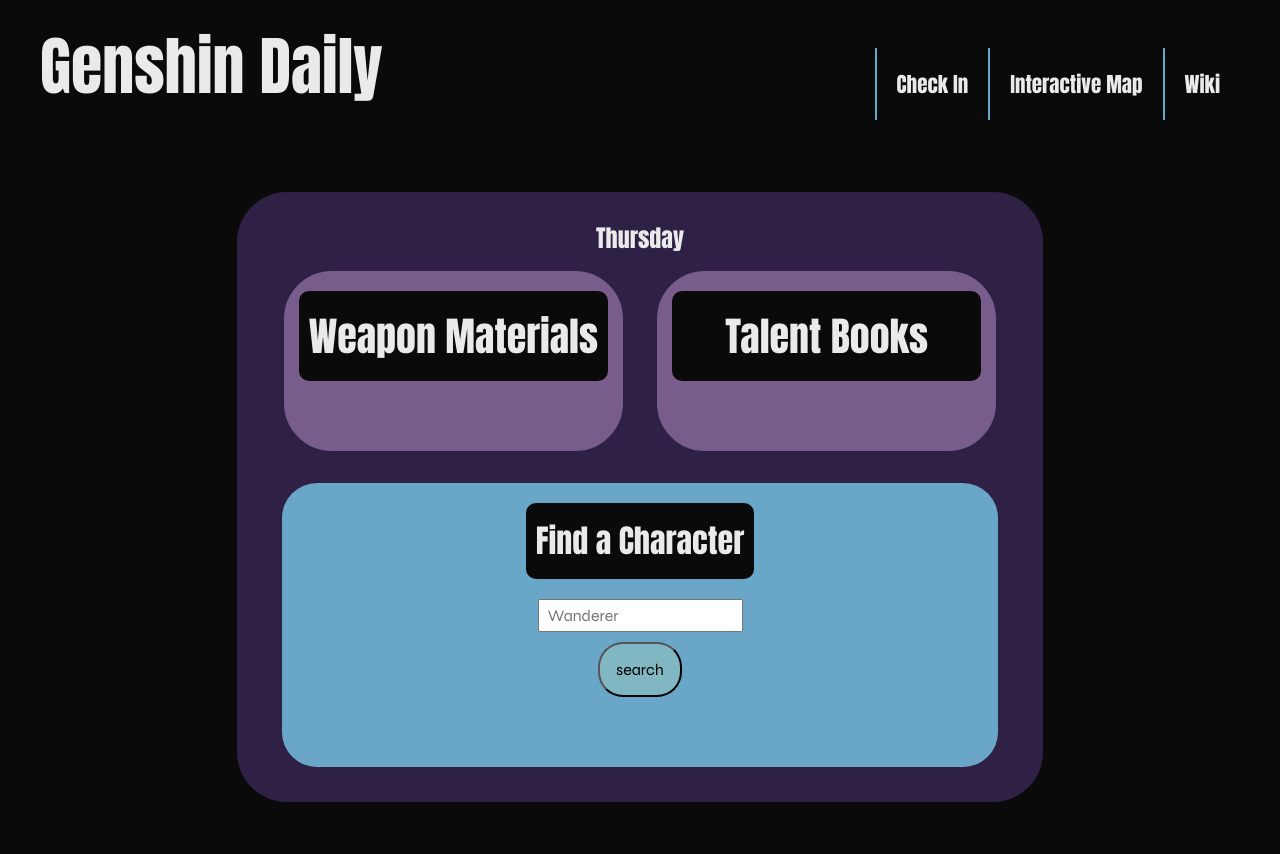
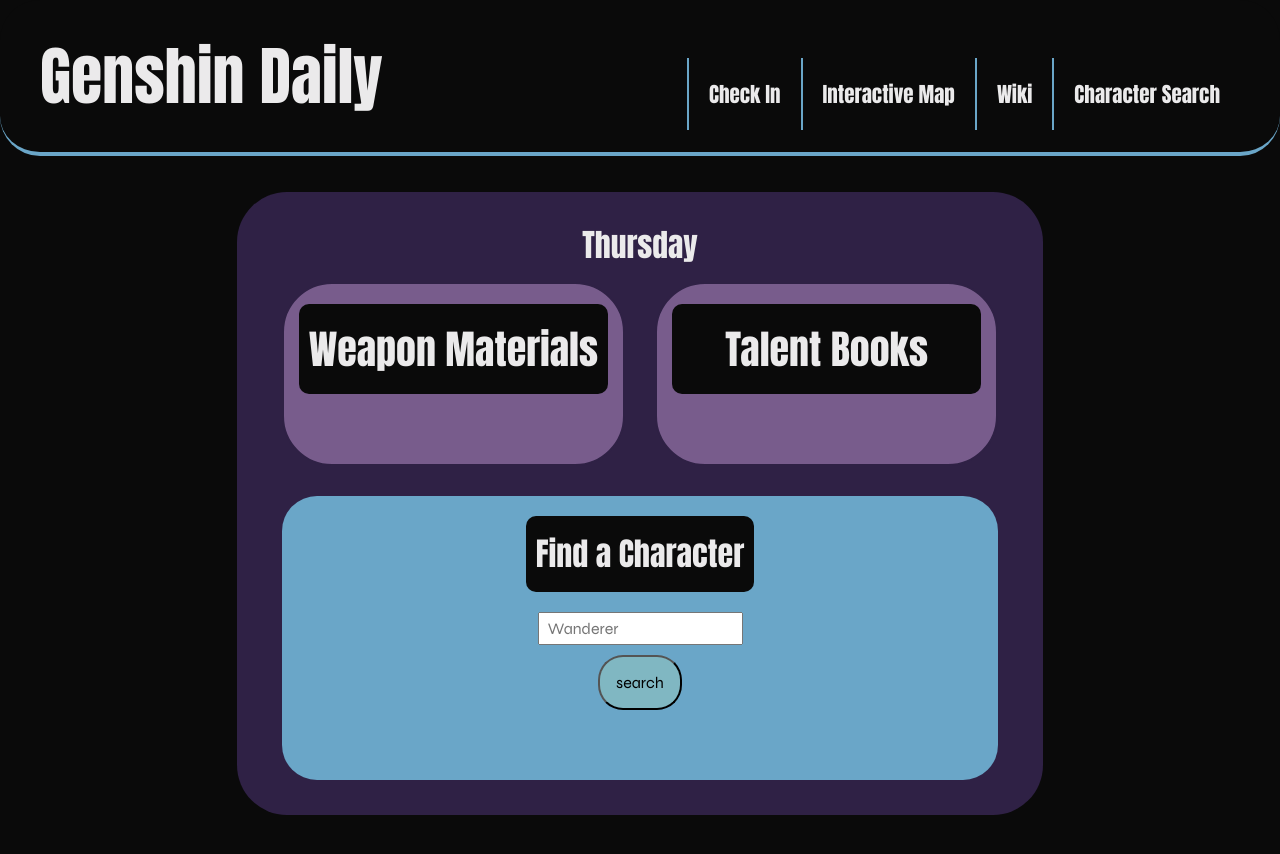
Before and after one commit to aaronAlien/Daily-Genshin-Impact, a plain HTML site: page index.html in a window 1280 px wide. Drawn offline with Linux system fonts and the light colour scheme; no server answers; a web font is replaced by a local one.

Commit message:
character search link, text styling

```diff
--- a/DGI.css
+++ b/DGI.css
@@ -50,10 +50,11 @@
   background-color: var(--color-a);
   align-items: baseline;
   width: 100%;
-  padding: 1rem 4rem;
+  padding: 2rem 4rem;
   position: fixed;
   z-index: 10;
-  /*border-bottom: 1px solid var(--color-f);*/
+  border-bottom: 4px solid var(--celestial-blue);
+  border-radius: 4rem;
 }
 
 #nav-title {
@@ -103,6 +104,7 @@
 #dateTitle {
   font-family: var(--HEAD-font-family);
   color: var(--color-a);
+  font-size: 2.1rem;
 }
 
 .grid {
--- a/index.html
+++ b/index.html
@@ -19,6 +19,7 @@
             <li><a href="https://act.hoyolab.com/ys/event/signin-sea-v3/index.html?act_id=e202102251931481">Check In</a></li>
             <li><a href="https://act.hoyolab.com/ys/app/interactive-map/index.html">Interactive Map</a></li>
             <li><a href="https://genshin-impact.fandom.com/wiki/Genshin_Impact_Wiki">Wiki</a></li>
+            <li><a href="#mySearch">Character Search</a></li>
           </ul>
         </div>
 
```
